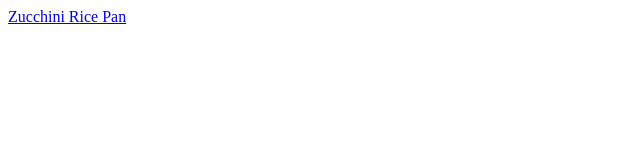
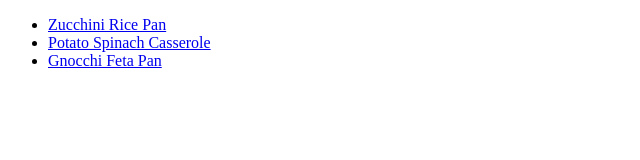
Before and after one commit to KondraShar/odin-recipes, a plain HTML site: page index.html in a window 1280 px wide. Shown: the whole page, without its empty margins (0-640 px from the left). Drawn offline with Linux system fonts and the light colour scheme.

Commit message:
Add links to index and display in a list

```diff
--- a/index.html
+++ b/index.html
@@ -8,7 +8,11 @@
 </head>
 
 <body>
+	<ul>
+		<li><a href="recipes/zucchiniricepan.html">Zucchini Rice Pan</a></li>
+		<li><a href="recipes/potatospinach.html">Potato Spinach Casserole</a></li>
+		<li><a href="recipes/gnocchifeta.html">Gnocchi Feta Pan</a></li>
+	</ul>
 
-	<a href="recipes/zucchiniricepan.html">Zucchini Rice Pan</a>
 </body>
 </html>
```
Also changed, not shown: recipes/gnocchifeta.html (+1 -1 lines), 2 other files.
